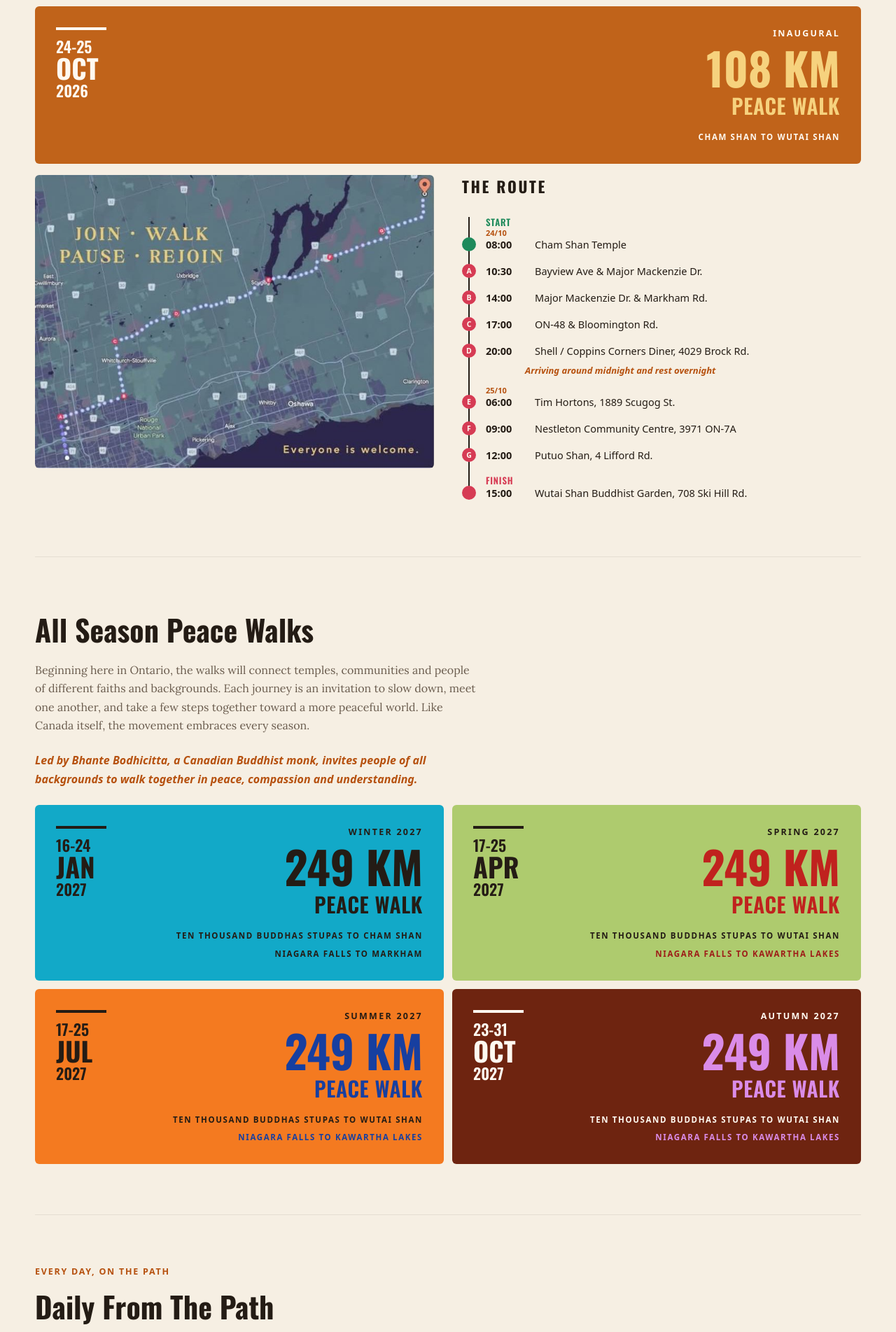
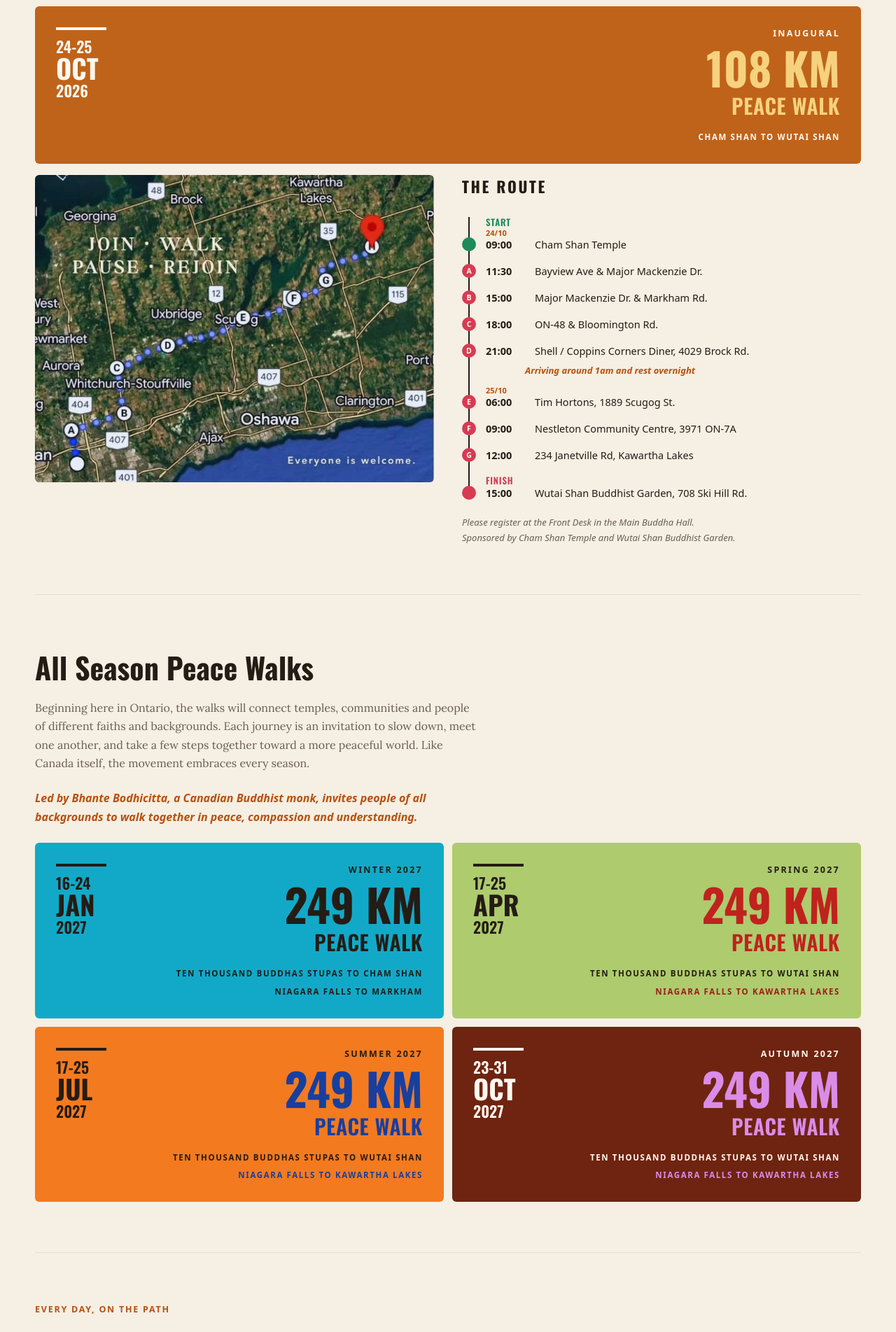
Before and after one commit to connectthu/bhantebo, a Jekyll site: the page built from index.html, in a window 1280 px wide. Shown: the part 1191-3094 px from the top of the page at 70% size. Built offline with Jekyll 4.4.1, drawn with Linux system fonts in a browser that asks for light colours.

Commit message:
Update 108 KM Peace Walk schedule and map from latest poster
Start moves to 09:00 (A-D shift an hour later, overnight arrival ~1am),
stop G is now 234 Janetville Rd, new route map, plus the poster's
registration and sponsor notes. Event start time updated to 9:00 AM.

Co-Authored-By: Claude Opus 5.5 <noreply@anthropic.com>

```diff
--- a/_data/walk_108_route.yml
+++ b/_data/walk_108_route.yml
@@ -1,10 +1,10 @@
 # Itinerary for the Inaugural 108 KM Peace Walk (from Bhante's poster).
-- { stop: Start,  day: "24/10", time: "08:00", place: "Cham Shan Temple" }
-- { stop: A, time: "10:30", place: "Bayview Ave & Major Mackenzie Dr." }
-- { stop: B, time: "14:00", place: "Major Mackenzie Dr. & Markham Rd." }
-- { stop: C, time: "17:00", place: "ON-48 & Bloomington Rd." }
-- { stop: D, time: "20:00", place: "Shell / Coppins Corners Diner, 4029 Brock Rd.", note: "Arriving around midnight and rest overnight" }
+- { stop: Start,  day: "24/10", time: "09:00", place: "Cham Shan Temple" }
+- { stop: A, time: "11:30", place: "Bayview Ave & Major Mackenzie Dr." }
+- { stop: B, time: "15:00", place: "Major Mackenzie Dr. & Markham Rd." }
+- { stop: C, time: "18:00", place: "ON-48 & Bloomington Rd." }
+- { stop: D, time: "21:00", place: "Shell / Coppins Corners Diner, 4029 Brock Rd.", note: "Arriving around 1am and rest overnight" }
 - { stop: E, day: "25/10", time: "06:00", place: "Tim Hortons, 1889 Scugog St." }
 - { stop: F, time: "09:00", place: "Nestleton Community Centre, 3971 ON-7A" }
-- { stop: G, time: "12:00", place: "Putuo Shan, 4 Lifford Rd." }
+- { stop: G, time: "12:00", place: "234 Janetville Rd, Kawartha Lakes" }
 - { stop: Finish, time: "15:00", place: "Wutai Shan Buddhist Garden, 708 Ski Hill Rd." }
--- a/_includes/peace-walk-108.html
+++ b/_includes/peace-walk-108.html
@@ -13,7 +13,7 @@
 </div>
 
 <div class="walk-route">
-  <img src="{{ '/assets/images/108km-peace-walk-route-map.jpg' | relative_url }}" alt="Route map of the 108 km Peace Walk from Cham Shan Temple to Wutai Shan Buddhist Garden, with stops A to G. Join, walk, pause, rejoin. Everyone is welcome." loading="lazy">
+  <img src="{{ '/assets/images/108km-peace-walk-route-map-oct2026.jpg' | relative_url }}" alt="Route map of the 108 km Peace Walk from Cham Shan Temple to Wutai Shan Buddhist Garden, with stops A to H. Join, walk, pause, rejoin. Everyone is welcome." loading="lazy">
   <div>
     <h3>The Route</h3>
     <ol class="route-stops">
@@ -26,5 +26,7 @@
       {% if s.note %}<li class="route-note">{{ s.note }}</li>{% endif %}
       {% endfor %}
     </ol>
+    <p class="route-footnote">Please register at the Front Desk in the Main Buddha Hall.</p>
+    <p class="route-footnote">Sponsored by Cham Shan Temple and Wutai Shan Buddhist Garden.</p>
   </div>
 </div>
--- a/assets/css/style.scss
+++ b/assets/css/style.scss
@@ -447,6 +447,14 @@ h2 { font-size: clamp(28px, 3.6vw, 42px); }
   font-weight: 600;
   color: var(--accent);
 }
+.route-footnote {
+  font-family: system-ui, sans-serif;
+  font-size: 13px;
+  font-style: italic;
+  color: var(--ink-mute);
+  margin: 14px 0 0;
+}
+.route-footnote + .route-footnote { margin-top: 4px; }
 
 /* Events */
 .events-list { display: flex; flex-direction: column; gap: 12px; }
```
Also changed, not shown: _events/2026-10-24-inaugural-108km-peace-walk.md (+2 -2 lines), assets/images/108km-peace-walk-route-map-oct2026.jpg (added), assets/images/108km-peace-walk-route-map.jpg (deleted).
